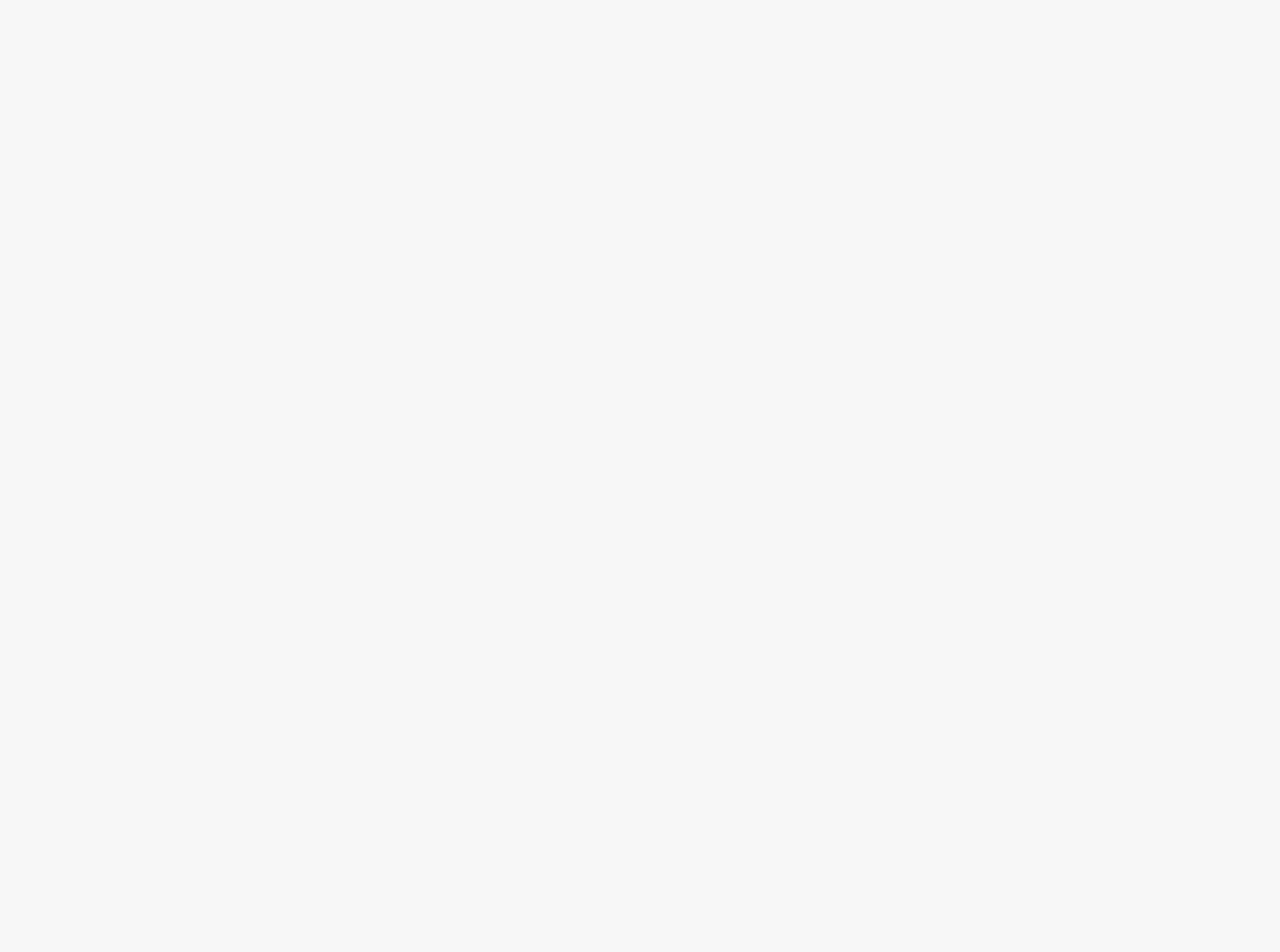
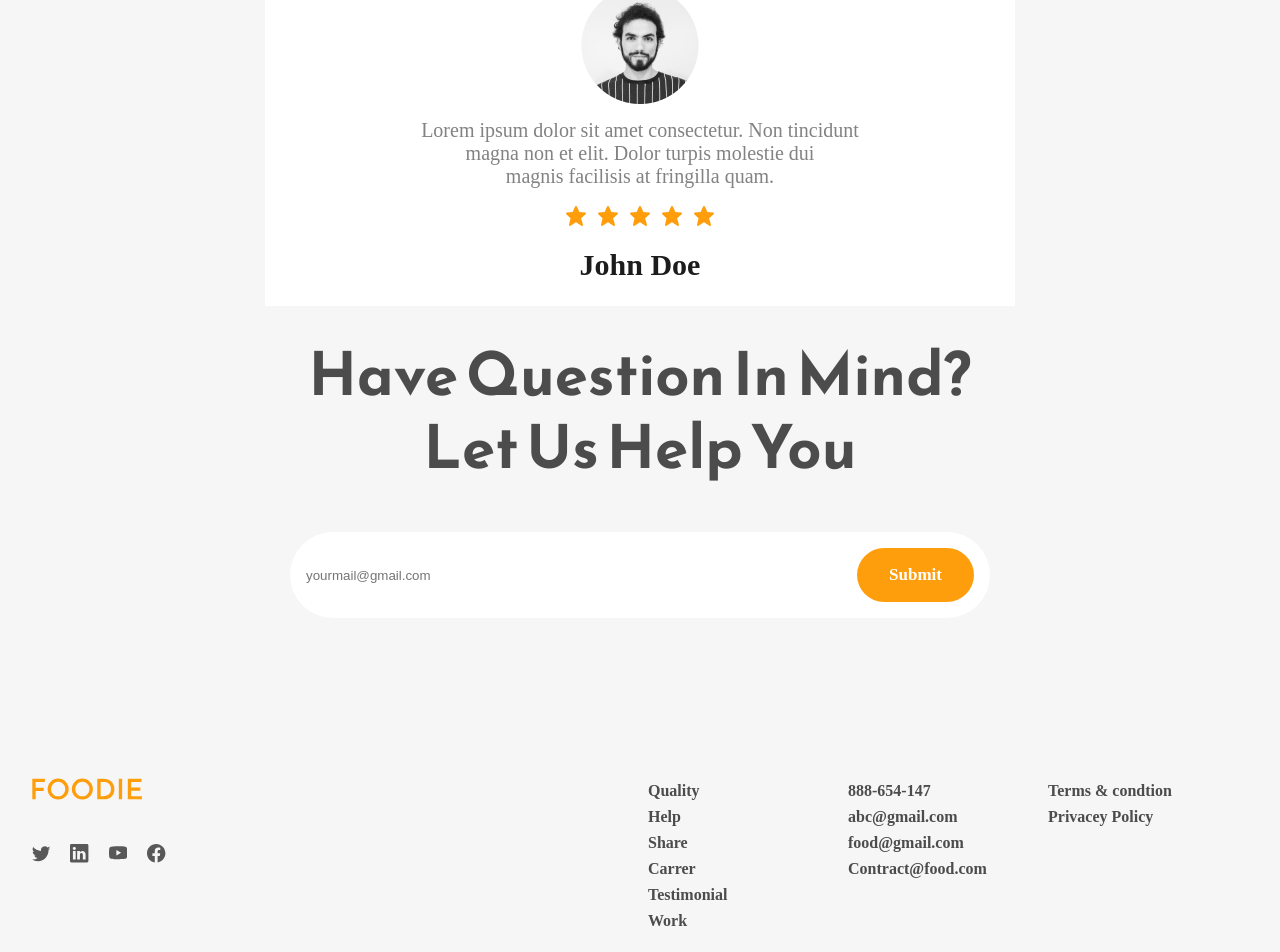
Before and after one commit to fawziaruma/resturant_page, a React (Vite) app: page / in a window 1280 px wide. Shown: the part 2819-3771 px from the top of the page. Before the commit the page ends 2508 px from the top, so only its background shows below. Built offline with nearby package versions, Linux system fonts and the light colour scheme.

Commit message:
last commit

```diff
--- a/src/App.css
+++ b/src/App.css
@@ -276,7 +276,7 @@ nav{
 .work-section-info{
  width: 350px;
  min-height: 350px;
- background-color: whitesmoke;
+ background-color: #FFFFFF;
  padding: 1rem 2rem;
 
  justify-content: center;
@@ -295,6 +295,13 @@ nav{
    flex: 1;
    display: flex;
    align-items: center;
+}
+.work-text{
+  margin-top: 15px;
+  color: #828282;
+  font-family: Montserrat;
+  font-weight: 400;
+  font-size: 20px;
 }
 
 @media(max-width:800px){
@@ -336,9 +343,153 @@ nav{
   .about-section-text-container{
     width: 70%;
   }
+  .work-section-bottom{
+    display: flex;
+    flex-direction: column;
+    align-items: center;
+  }
+  .testmonial-section-bottom{
+    width: 70%;
+  }
+  .work-heading{
+    font-size: 27px;
+  }
+  #small-text{
+      margin-right: 20px;
+      margin-left: 20px;
+      font-size: 17px;
+  }
+  .contrat-form-container{
+   padding: 0.5rem !important;
+    flex-direction: column;
+    justify-content: center;
+    align-items: center;
+    border-radius: 1rem !important;
+  }
+  .contrat-form-container input {
+    font-size: 1rem;
+    max-width: 100%;
+    padding: 0.5rem 1rem !important;
+    margin-bottom: 0.8rem !important;
+    text-align: center;
+  }
+  .footer-wraper{
+    display: flex;
+    flex-direction: column;
+    justify-content: center;
+    align-items: center;
+    gap: 50px;
+  }
+
+  .footer-section-two{
+    display: flex;
+    flex-direction: column;
+    gap: 50px;
+  }
+
+}
+/* .....end responsive...... */
+/* ....testmonial..... */
+.testmonial-section-top{
+  margin-top: 4rem;
+}
+.heading{
+  color: #1C1C1C;
+  font-size: 30px;
+  font-weight: 600;
+  font-family: Montserrat;
+}
+.testmonial-section-bottom{
+  margin: 2rem auto;
+  background-color: #FFFFFF;
+  padding: 1.5rem 2rem;
+  display: flex;
+  align-items: center;
+  justify-content: center;
+  flex-direction: column;
+  text-align: center;
+  max-width: 750px ;
+}
+
+.testmonial-icon svg{
+  color: #FE9E0D;
+
+  margin: 1rem 0.25rem;
+  font-size: 1.5rem;
+}
+/* ...... contact......*/
+.contract-page-wraper{
+   display: flex;
+   align-items: center;
+   justify-content: center;
+   flex-direction: column;
+
+}
+.contrat-form-container{
+  background-color: white;
+  max-width: 700px;
+  width: 100%;
+  display: flex;
+  align-items: center;
+  margin-top: 3rem;
+  border-radius: 5rem;
+  padding: 1rem;
+}
+.contrat-form-container input {
+  flex: 1;
+  height: 100%;
+  border:none;
+  outline: none;
+  padding: 0.5re 1rem ;
+}
+.submit-btn{
+  background-color: #FE9E0D;
+  padding: 17px 32px;
+  border-radius: 50px;
+  outline: none;
+  border: none;
+  color: white;
+  font-size: 17px;
+  font-weight: 600;
+}
+/* footer */
+.footer-wraper{
+  display: flex;
+  margin: 6rem 0rem;
+  margin-top: 10rem;
+}
+.footer-logo-container{
+  max-width: 110px;
+}
 
 
-
+.footer-icon-container svg {
+  font-size: 1.15rem;
+  margin-right: 1.25rem;
+  color:#585858;
+  ;
+}
+.footer-icon-container  {
+  margin-top: 2.5rem
+  ;
+}
+.footer-section-two{
+  display: flex;
+  justify-content: flex-end;
+  flex: 1;
+}
+.footer-section-columns{
+  display: flex;
+  flex-direction: column;
+  min-width: 200px;
+}
+.footer-section-columns span{
+  margin: 0.25rem 0rem;
+  color: #4C4C4C;
+  font-weight: 700;
+  cursor: pointer;
+  font-family: Montserrat;
+  text-align: justify;
 }
 
 
--- a/src/App.jsx
+++ b/src/App.jsx
@@ -4,6 +4,9 @@ import Work from './Component/Work'
 import './App.css'
 import About from './Component/About'
 import Home from './Component/Home'
+import Testmonial from './Component/Testmonial'
+import Contact from './Component/Contact'
+import Footer from './Component/Footer'
 
 
 function App() {
@@ -14,6 +17,9 @@ function App() {
         <Home></Home>
         <About></About>
         <Work></Work>
+        <Testmonial></Testmonial>
+        <Contact></Contact>
+        <Footer></Footer>
 
     </>
   )
--- /dev/null
+++ b/src/Component/Contact.jsx
@@ -0,0 +1,20 @@
+
+
+const Contact = () => {
+  return (
+    <div>
+        <div className="contract-page-wraper">
+            <h1 className="primary-heading">Have Question In Mind?</h1>
+            <h1 className="primary-heading">Let Us Help You </h1>
+
+            <div className="contrat-form-container">
+                <input type="text" placeholder="yourmail@gmail.com"  />
+                <buton className="submit-btn"> Submit </buton>
+            </div>
+
+        </div>
+    </div>
+  )
+}
+
+export default Contact
--- /dev/null
+++ b/src/Component/Footer.jsx
@@ -0,0 +1,46 @@
+import Logo from "../assets/Logo.svg"
+import {BsTwitter} from "react-icons/bs"
+import {BsLinkedin} from "react-icons/bs"
+import {BsYoutube} from "react-icons/bs"
+import {BsFacebook} from "react-icons/bs"
+
+const Footer = () => {
+  return (
+   <div className="footer-wraper">
+    <div className="footer-section-one">
+        <div className="footer-logo-container">
+            <img src={Logo} alt="" />
+        </div>
+        <div className="footer-icon-container">
+            <BsTwitter/>
+            <BsLinkedin/>
+            <BsYoutube/>
+            <BsFacebook/>
+        </div>
+    </div>
+    <div className="footer-section-two">
+        <div  className="footer-section-columns">
+                <span>Quality</span>
+                <span> Help </span>
+                <span> Share </span>
+                <span>Carrer</span>
+                <span> Testimonial </span>
+                <span> Work </span>
+        </div>
+        <div  className="footer-section-columns">
+                <span>888-654-147</span>
+                <span> abc@gmail.com</span>
+                <span> food@gmail.com </span>
+                <span>Contract@food.com</span>
+        </div>
+        <div  className="footer-section-columns">
+                <span>Terms & condtion </span>
+                <span>  Privacey Policy </span>
+
+        </div>
+    </div>
+   </div>
+  )
+}
+
+export default Footer
--- /dev/null
+++ b/src/Component/Testmonial.jsx
@@ -0,0 +1,35 @@
+import jhonDeo from '../assets/john-doe-image.png'
+import {BiSolidStar} from 'react-icons/bi'
+
+const Testmonial = () => {
+  return (
+    <div className="testmonial-section-wraper">
+        <div className="testmonial-section-top">
+             <p className="work-subhaeding">Testimonial</p>
+             <h1 className="work-heading"> What They Are Saying </h1>
+             <p className="work-text" id='small-text'>
+             Lorem ipsum dolor sit amet consectetur. Non tincidunt <br />
+             magna non et elit. Dolor  turpis molestie dui <br />
+             magnis facilisis at fringilla quam.
+             </p>
+        </div>
+        <div className="testmonial-section-bottom">
+            <img src={jhonDeo} alt="" />
+            <p className='work-text'>Lorem ipsum dolor sit amet consectetur. Non tincidunt <br />
+               magna non et elit. Dolor  turpis molestie dui <br />
+               magnis facilisis at fringilla quam.</p>
+               <div className="testmonial-icon">
+               <BiSolidStar/>
+               <BiSolidStar/>
+               <BiSolidStar/>
+               <BiSolidStar/>
+               <BiSolidStar/>
+               </div>
+               <h5 className='heading'>John Doe</h5>
+        </div>
+
+    </div>
+  )
+}
+
+export default Testmonial
--- a/src/Component/Work.jsx
+++ b/src/Component/Work.jsx
@@ -28,7 +28,7 @@ const Work = () => {
         <div className="work-section-top">
              <p className="work-subhaeding">Work</p>
              <h1 className="work-heading"> How It Works </h1>
-             <p className="work-text">
+             <p className="work-text" >
              Lorem ipsum dolor sit amet consectetur. Non tincidunt <br />
              magna non et elit. Dolor  turpis molestie dui <br />
              magnis facilisis at fringilla quam.
```
